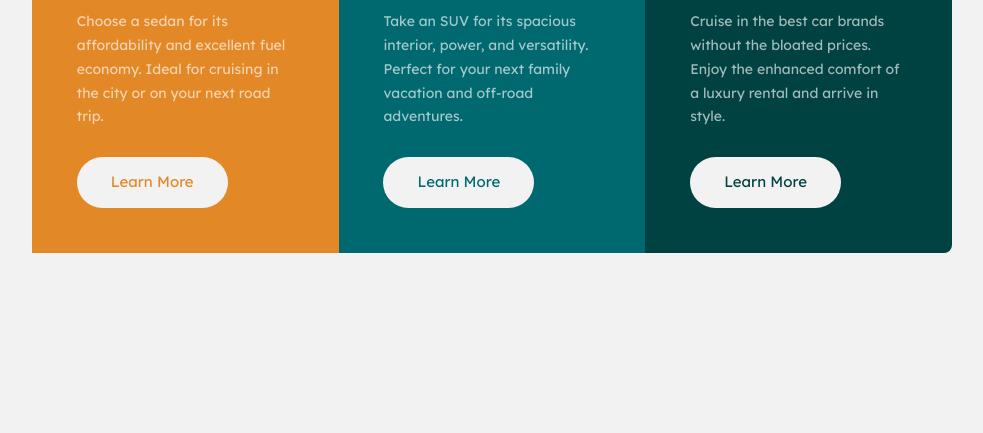
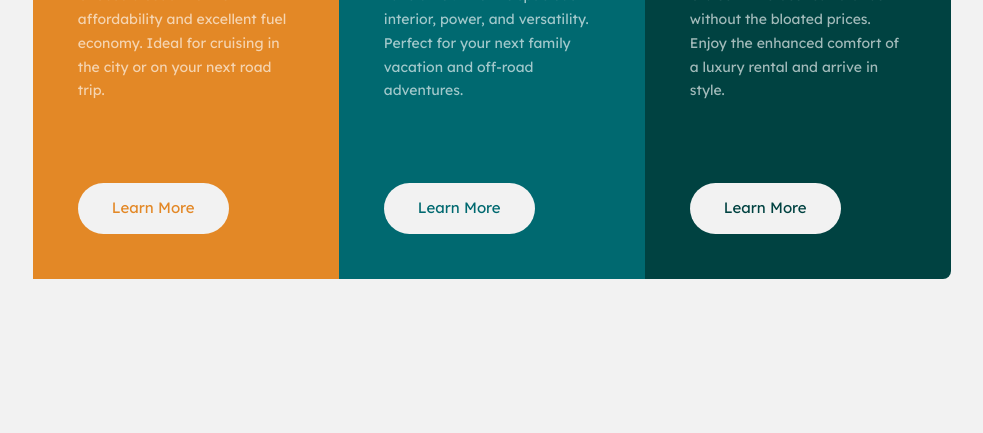
Before and after one commit to burrijw/fm-three-column-preview, a plain HTML site: page index.html in a window 1280 px wide. Shown: the part 367-800 px from the top of the page, without its empty margins (148-1131 px from the left). Drawn offline with Linux system fonts and the light colour scheme.

Commit message:
fixed some spacing on lg screens

```diff
--- a/styles.css
+++ b/styles.css
@@ -81,7 +81,7 @@ body {
 }
 
 .card {
-  max-width: calc(920px / 3);
+  max-width: 327px;
   padding: 2.8rem;
   color: var(--white);
 }
@@ -157,6 +157,10 @@ body {
     margin-inline: 1rem;
   }
 
+  .card {
+    max-width: 306px;
+  }
+
   .card:first-child {
     border-radius: var(--corner-sm) 0 0 var(--corner-sm);
   }
@@ -165,6 +169,10 @@ body {
     border-radius: 0 var(--corner-sm) var(--corner-sm) 0;
   }
 
+  .card__description {
+    margin-block-end: 5rem;
+  }
+
   .card__button:hover {
     background: transparent;
     color: var(--white);
```
